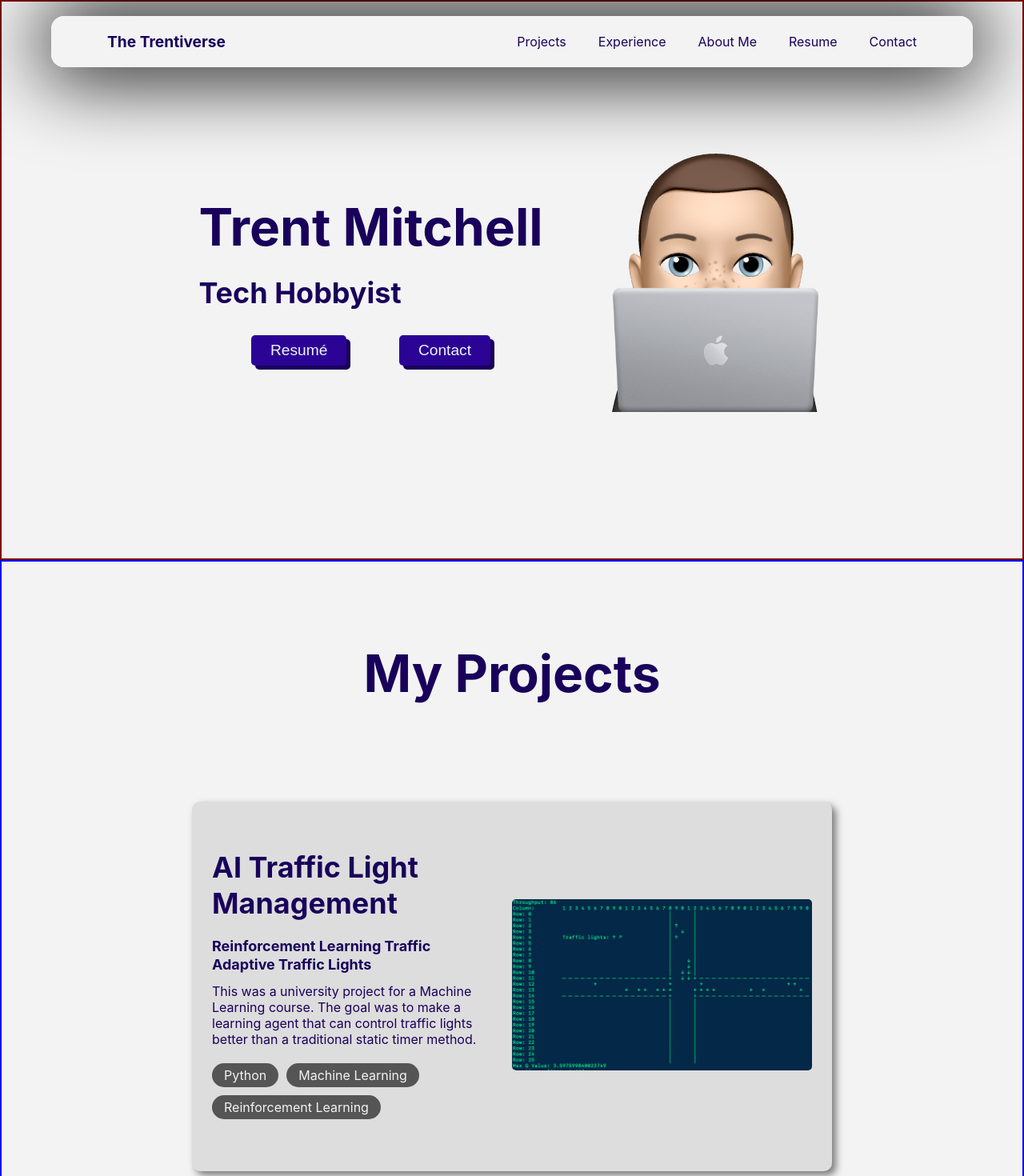
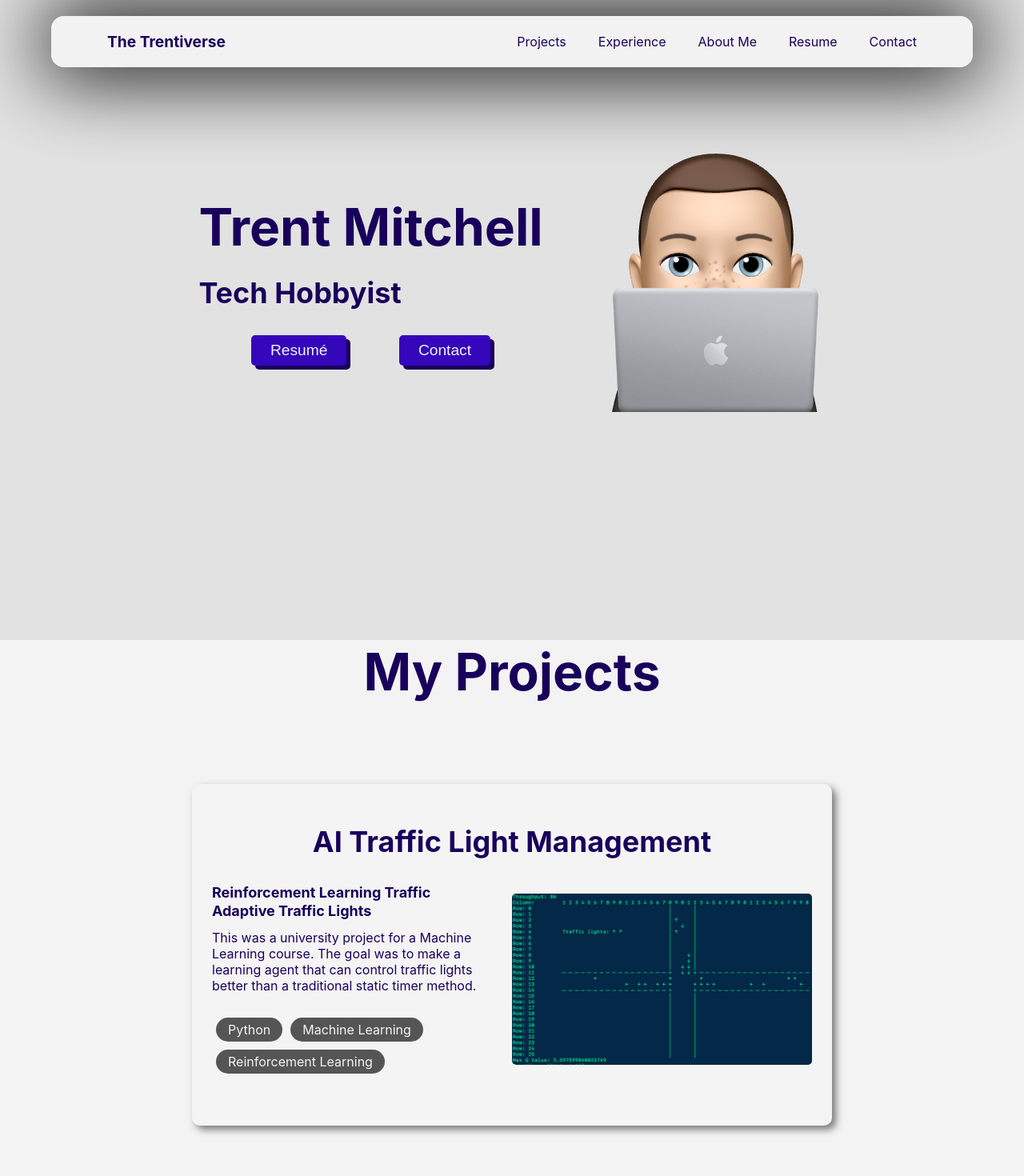
Before and after one commit to SkippaT/TheTrentiverse, a React (Vite) app: page / in a window 1280 px wide. Shown: the top 1470 px of the page at 80% size. Built offline with nearby package versions, Linux system fonts and the light colour scheme.

Commit message:
Added background fade and rearranged project

```diff
--- a/src/App.jsx
+++ b/src/App.jsx
@@ -3,27 +3,28 @@ import { motion, useScroll, useTransform } from 'framer-motion';
 import HeroSection from './components/HeroSection.jsx';
 import NavBar from './components/NavBar.jsx';
 import ProjectsSection from './components/ProjectsSection.jsx';
+import { useRef, useEffect } from 'react';
 
 function App() {
 
-  // const targetRef = useRef(null);
+  const targetRef = useRef(null);
 
-  // const { scrollYProgress } = useScroll({
-  //   target: targetRef,
-  //   offset: ["start center", "end end"]
-  // });
-  // const { scrollY } = useScroll();
+  const { scrollYProgress: heroSectionSrollYProgress } = useScroll({
+    target: targetRef,
+    offset: ["end center", "end start"]
+  });
 
-  // const background = useTransform(
-  //   scrollYProgress,
-  //   [0, 1],
-  //   ["#5e9cd9", "#03407e"]
-  // );
+  const background = useTransform(
+    heroSectionSrollYProgress,
+    [0, 1],
+    ["#f3f3f3", "#cccccc"]
+  );
 
   return (
     <>
+      <motion.div className="background" style={{ backgroundColor: background }} />
       <NavBar />
-      <HeroSection />
+      <HeroSection targetRef={targetRef} />
       <ProjectsSection />
     </>
   )
--- a/src/components/Dropdown.jsx
+++ b/src/components/Dropdown.jsx
@@ -21,7 +21,7 @@ export default function Dropdown({ title, links }) {
             >
                 <ol style={{ listStyleType: "none" }}>
                     {links.map((link, index) => (
-                        <motion.li>
+                        <motion.li key={index}>
                             <a href={link.link}>{link.name}</a>
                         </motion.li>
                     ))}
--- a/src/components/HeroSection.jsx
+++ b/src/components/HeroSection.jsx
@@ -4,7 +4,7 @@ import classes from './HeroSection.module.css';
 
 const slogans = ["Engineering Student", "Tech Hobbyist", "Circuitry Connoisseur", "Code Whisperer"];
 
-export default function HeroSection() {
+export default function HeroSection({ targetRef }) {
 
     const [currentSloganIndex, setCurrentSloganIndex] = useState(0);
     const [isVisible, setIsVisible] = useState(true);
@@ -27,7 +27,7 @@ export default function HeroSection() {
     }, []);
 
     return (
-        <div className={classes.heroSection}>
+        <div className={classes.heroSection} ref={targetRef}>
             <div className={`${classes.left} ${classes.split}`}>
                 <h1>Trent Mitchell</h1>
                 <h3 className={`${classes.fade} ${!isVisible ? classes.hidden : ''}`}>
--- a/src/components/HeroSection.module.css
+++ b/src/components/HeroSection.module.css
@@ -1,5 +1,5 @@
 .heroSection {
-    border: 2px solid rgb(126, 0, 0);
+    /* border: 2px solid rgb(126, 0, 0); */
     display: flex;
     flex-direction: row;
     justify-content: center;
@@ -48,7 +48,7 @@
     padding: 0.5rem 1.5rem;
     font-size: 1.2rem;
     font-weight: 500;
-    background-color: #2b0496;
+    background-color: #3606ba;
     border: none;
     border-radius: 5px;
     color: #f3f3f3;
--- a/src/components/Project.jsx
+++ b/src/components/Project.jsx
@@ -25,19 +25,21 @@ export default function Project({
                 transition: { duration: "0.2", type: 'spring', stiffness: 300, damping: 15 }
             }}
         >
+            <h1>{name}</h1>
+            <div className={classes.container}>
                 <div className={`${classes.descriptionSplit} ${classes.split}`}>
-                <h1>{name}</h1>
                     <h3>{subheading}</h3>
                     <p>{description}</p>
-                <div className={classes.skills}>
+                    <ol>
                         {skills.map((skill) => (
                             <li key={skill}><span className={classes.tag}>{skill}</span></li>
                         ))}
-                </div>
+                    </ol>
                 </div>
                 <div className={`${classes.right} ${classes.split}`}>
                     <img src={image} alt={imageDescription} />
                 </div>
+            </div>
         </motion.div>
     );
 }
--- a/src/components/Project.module.css
+++ b/src/components/Project.module.css
@@ -1,16 +1,23 @@
 .project {
     /* border: 2px solid greenyellow; */
+    /* background-color: #dddddd; */
+    background-color: #FFFFFF20;
     border-radius: 10px;
-    background-color: #dddddd;
     padding: 50px 25px;
+    display: flex;
+    flex-direction: column;
+    align-items: center;
+    justify-content: center;
+    max-width: 800px;
+    box-shadow: 5px 5px 10px #00000080;
+    margin: 100px;
+}
+.container {
     display: flex;
     flex-direction: row;
     align-items: center;
     justify-content: center;
     gap: 25px;
-    max-width: 800px;
-    box-shadow: 5px 5px 10px #00000080;
-    margin: 100px;
 }
 .project:hover {
     cursor: pointer;
@@ -44,16 +51,9 @@
     /* box-shadow: 5px 5px 10px #00000080; */
 }
 
-.project .skills {
-    /* border: 1px solid aqua; */
-    display: flex;
-    flex-direction: row;
-    flex-wrap: wrap;
-    gap: 10px;
-}
-
 .project li {
-    margin-bottom: 10px;
+    margin: 10px 5px;
+    display: inline-block;
 }
 
 .project .tag {
--- a/src/components/ProjectsSection.module.css
+++ b/src/components/ProjectsSection.module.css
@@ -1,10 +1,7 @@
 .projectsSection {
-    border: 2px solid blue;
+    /* border: 2px solid blue; */
     display: flex;
     flex-direction: column;
     align-items: center;
     padding: 100px 50px;
 }
-.projectsSection h1 {
-    margin-bottom: 20px;
-}
--- a/src/index.css
+++ b/src/index.css
@@ -21,6 +21,14 @@ body {
 ul, ol {
   list-style-type: none;
 }
+.background {
+  position: fixed;
+  width: 100vw;
+  height: 100vh;
+  top: 0;
+  left: 0;
+  z-index: -1;
+}
 
 
 
--- a/src/projects.js
+++ b/src/projects.js
@@ -27,8 +27,8 @@ export const PROJECTS = [
         ]
     },
     {
-        name: "Project Name2",
-        subheading: "Project Subheading2",
+        name: "Project Name3",
+        subheading: "Project Subheading3",
         description: "Project2 description. This can and should hopefully be quite long. I want it to be long so that the widths in the project container is reasonable.",
         image: snowboard,
         imageDescription: "Picture of me snowboarding",
```
Lines whose indentation alone changed are shown as unchanged.
